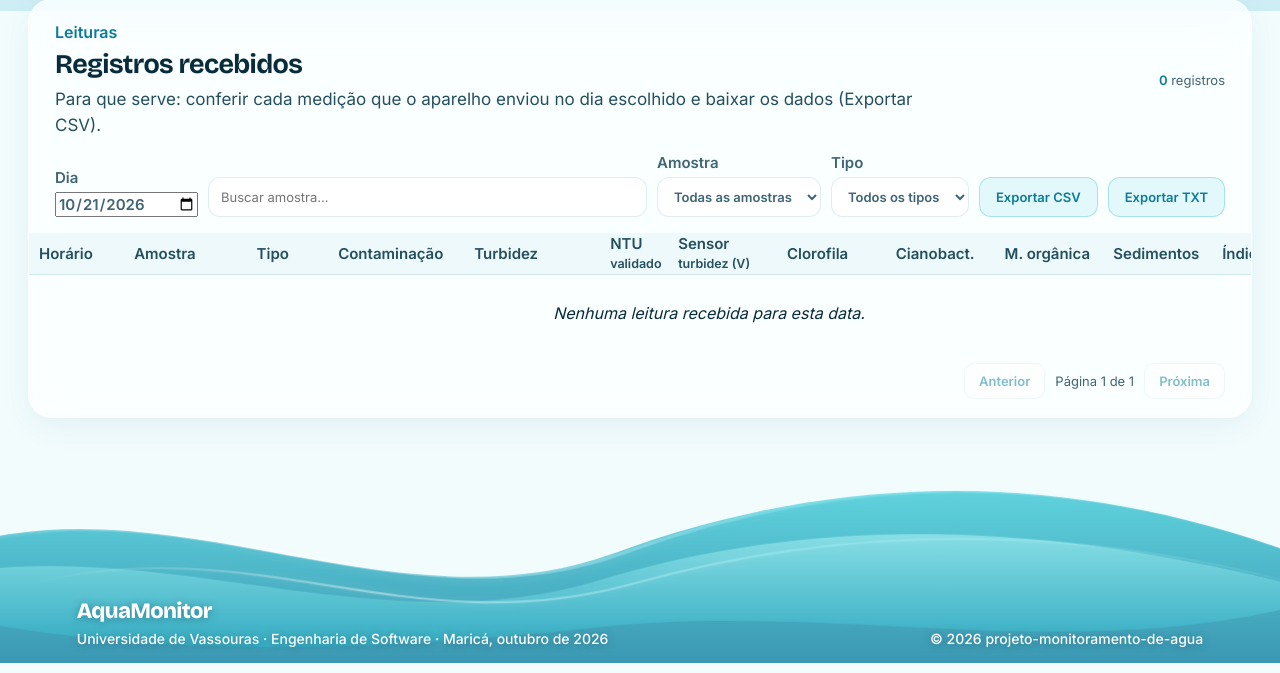
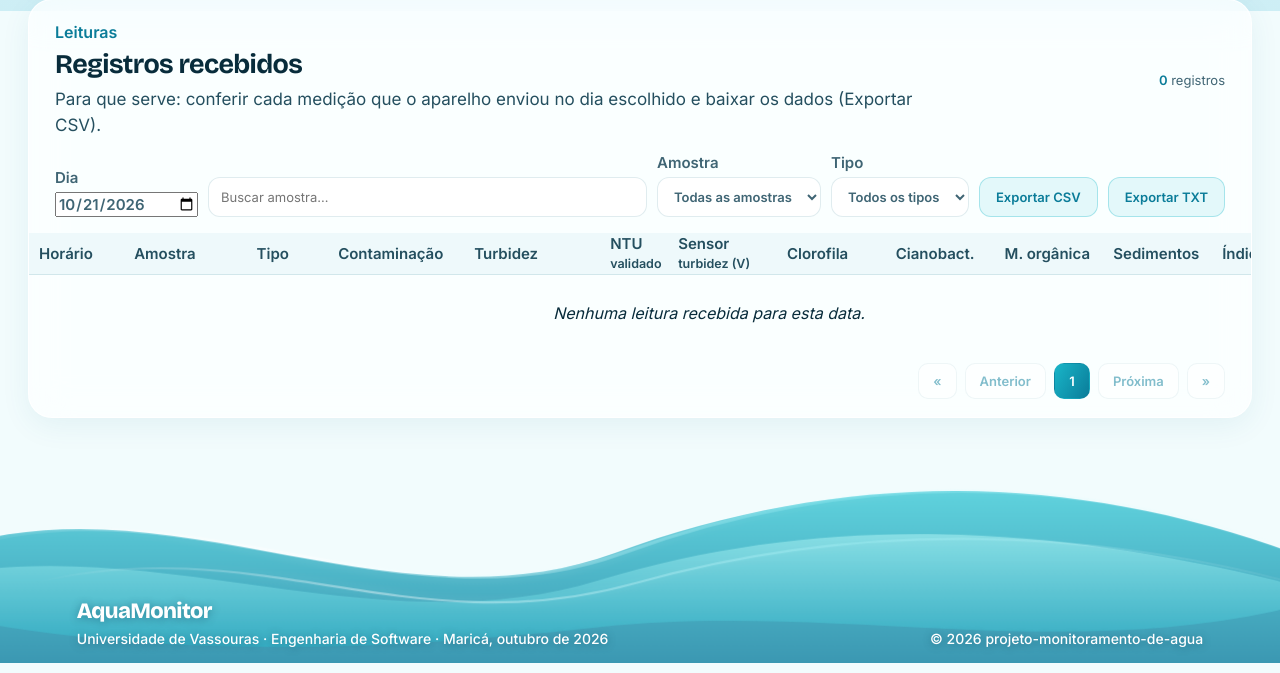
Before and after one commit to sgpcodes/projeto-monitoramento-de-agua--software, a Django app: page /historico/ in a window 1280 px wide. Shown: the part 789-1462 px from the top of the page. Run offline with Django 5.2, Linux system fonts and the light colour scheme; data that the repository does not hold is empty.

Commit message:
fix: ajuste nos indices da paginação do histórico de leituras

```diff
--- a/aquamonitor/static/aquamonitor/css/dashboard.css
+++ b/aquamonitor/static/aquamonitor/css/dashboard.css
@@ -241,10 +241,14 @@ button,input,select{font:inherit;color:inherit}
 #readings .readings-table th:nth-child(11){width:8%}
 #readings .readings-table th:nth-child(12){width:6%}
 #readings .readings-table th:nth-child(13){width:7%}
-.table-pagination{display:flex;align-items:center;justify-content:flex-end;gap:10px;padding:12px 26px 18px;font-size:13px;color:var(--muted)}
+.table-pagination{display:flex;align-items:center;justify-content:flex-end;gap:8px;padding:12px 26px 18px;font-size:13px;color:var(--muted);flex-wrap:wrap}
 .pagination-button{height:36px;padding:0 14px;color:var(--deep);font-weight:600;background:var(--surface-raised);border:1px solid var(--line);border-radius:10px;cursor:pointer}
 .pagination-button:hover:not(:disabled){background:rgba(25,181,200,.1)}
 .pagination-button:disabled{opacity:.5;cursor:not-allowed}
+.pagination-pages{display:flex;align-items:center;gap:6px}
+.pagination-button.page-number{min-width:36px;padding:0 9px}
+.pagination-button.page-number.is-current{color:#fff;background:linear-gradient(120deg,#19b5c8,#0a7c99);border-color:transparent}
+.pagination-ellipsis{min-width:14px;text-align:center;color:var(--muted)}
 .page-footer{display:flex;justify-content:space-between;gap:12px;padding:28px 4px 0;font-size:13px;color:var(--muted);flex-wrap:wrap}.page-footer strong{color:var(--ink);font-family:var(--display)}
 
 @media(max-width:1000px){.two-col{grid-template-columns:1fr}.sample-metrics{grid-template-columns:repeat(3,1fr)}.gauge{display:none}}
@@ -259,7 +263,7 @@ button,input,select{font:inherit;color:inherit}
   .orbit-one{width:96%;height:43%}.orbit-two{width:94%;height:40%}.orbit-three{width:100%;height:39%}
   .water-stage{top:68%;width:96%;height:31%}
   .scroll-hint{margin-top:24px}
-  .page-content{width:calc(100% - 28px)}.sample-metrics{grid-template-columns:repeat(2,1fr)}.panel-heading{padding:18px 18px 10px}.chart-wrap{padding:8px 8px 14px}.table-toolbar{padding:0 18px 14px}.table-pagination{padding:12px 18px 18px  }
+  .page-content{width:calc(100% - 28px)}.sample-metrics{grid-template-columns:repeat(2,1fr)}.panel-heading{padding:18px 18px 10px}.chart-wrap{padding:8px 8px 14px}.table-toolbar{padding:0 18px 14px}.table-pagination{justify-content:center;padding:12px 12px 18px;gap:6px}.table-pagination>.pagination-button{padding:0 10px}.pagination-pages{gap:4px}.pagination-button.page-number{min-width:32px;padding:0 7px}
   .footer-sea{width:calc(100% + 28px);height:210px;margin:24px -14px -50px}.footer-sea .footer-waves{height:210px}.footer-content{right:18px;bottom:20px;left:18px;align-items:flex-start;flex-direction:column;gap:8px}.footer-identity strong{font-size:20px}.footer-identity span,.footer-content small{max-width:100%;font-size:12px}
   #readings .readings-table{min-width:1360px}
   #readings .readings-table th,#readings .readings-table td{padding-right:8px;padding-left:8px}
--- a/aquamonitor/static/aquamonitor/js/dashboard.js
+++ b/aquamonitor/static/aquamonitor/js/dashboard.js
@@ -820,9 +820,49 @@
     filteredRows.slice(start, start + READINGS_PER_PAGE).forEach((r) => { r.hidden = false; });
     if ($("visible-count")) $("visible-count").textContent = String(filteredRows.length);
     if ($("no-results")) $("no-results").hidden = filteredRows.length !== 0 || rows.length === 0;
-    if ($("readings-page")) $("readings-page").textContent = `Página ${currentReadingsPage} de ${totalPages}`;
-    if ($("readings-prev")) $("readings-prev").disabled = currentReadingsPage <= 1;
-    if ($("readings-next")) $("readings-next").disabled = currentReadingsPage >= totalPages;
+    renderReadingsPagination(totalPages);
+  }
+  function renderReadingsPagination(totalPages) {
+    const nav = document.querySelector(".table-pagination");
+    const pages = $("readings-pages");
+    if (!nav || !pages) return;
+    nav.querySelector('[data-page-action="first"]').disabled = currentReadingsPage <= 1;
+    nav.querySelector('[data-page-action="prev"]').disabled = currentReadingsPage <= 1;
+    nav.querySelector('[data-page-action="next"]').disabled = currentReadingsPage >= totalPages;
+    nav.querySelector('[data-page-action="last"]').disabled = currentReadingsPage >= totalPages;
+
+    const windowSize = 3;
+    let start = Math.max(2, currentReadingsPage - Math.floor(windowSize / 2));
+    let end = Math.min(totalPages - 1, start + windowSize - 1);
+    start = Math.max(2, end - windowSize + 1);
+    const fragment = document.createDocumentFragment();
+    const addPage = (page) => {
+      const button = document.createElement("button");
+      button.type = "button";
+      button.className = "pagination-button page-number";
+      button.textContent = String(page);
+      button.dataset.page = String(page);
+      button.setAttribute("aria-label", `Página ${page}`);
+      if (page === currentReadingsPage) {
+        button.classList.add("is-current");
+        button.setAttribute("aria-current", "page");
+      }
+      fragment.append(button);
+    };
+    const addEllipsis = () => {
+      const ellipsis = document.createElement("span");
+      ellipsis.className = "pagination-ellipsis";
+      ellipsis.setAttribute("aria-label", "Páginas omitidas");
+      ellipsis.textContent = "…";
+      fragment.append(ellipsis);
+    };
+
+    addPage(1);
+    if (start > 2) addEllipsis();
+    for (let page = start; page <= end; page++) addPage(page);
+    if (end < totalPages - 1) addEllipsis();
+    if (totalPages > 1) addPage(totalPages);
+    pages.replaceChildren(fragment);
   }
   function updateSampleFilter(list) {
     const sel = $("sample-filter"); if (!sel) return;
@@ -888,12 +928,16 @@
   $("reading-search")?.addEventListener("input", () => filterReadings(true));
   $("sample-filter")?.addEventListener("change", () => filterReadings(true));
   $("type-filter")?.addEventListener("change", () => filterReadings(true));
-  $("readings-prev")?.addEventListener("click", () => {
-    if (currentReadingsPage > 1) { currentReadingsPage--; filterReadings(); }
-  });
-  $("readings-next")?.addEventListener("click", () => {
+  document.querySelector(".table-pagination")?.addEventListener("click", (event) => {
+    const button = event.target.closest("button");
+    if (!button || button.disabled) return;
     const totalPages = Math.max(1, Math.ceil(filteredRows.length / READINGS_PER_PAGE));
-    if (currentReadingsPage < totalPages) { currentReadingsPage++; filterReadings(); }
+    if (button.dataset.page) currentReadingsPage = Number(button.dataset.page);
+    else if (button.dataset.pageAction === "first") currentReadingsPage = 1;
+    else if (button.dataset.pageAction === "prev") currentReadingsPage--;
+    else if (button.dataset.pageAction === "next") currentReadingsPage++;
+    else if (button.dataset.pageAction === "last") currentReadingsPage = totalPages;
+    filterReadings();
   });
   function exportReadings(format) {
     if (!filteredRows.length) return;
--- a/aquamonitor/templates/aquamonitor/historico.html
+++ b/aquamonitor/templates/aquamonitor/historico.html
@@ -41,9 +41,11 @@
         <p class="no-results" id="no-results" hidden>Nenhuma leitura corresponde aos filtros.</p>
       </div>
       <nav class="table-pagination" aria-label="Paginação dos registros">
-        <button class="pagination-button" id="readings-prev" type="button" aria-label="Página anterior" disabled>Anterior</button>
-        <span id="readings-page" aria-live="polite">Página 1 de 1</span>
-        <button class="pagination-button" id="readings-next" type="button" aria-label="Próxima página" disabled>Próxima</button>
+        <button class="pagination-button" type="button" data-page-action="first" aria-label="Primeira página" disabled>«</button>
+        <button class="pagination-button" type="button" data-page-action="prev" aria-label="Página anterior" disabled>Anterior</button>
+        <span class="pagination-pages" id="readings-pages" aria-label="Páginas"></span>
+        <button class="pagination-button" type="button" data-page-action="next" aria-label="Próxima página" disabled>Próxima</button>
+        <button class="pagination-button" type="button" data-page-action="last" aria-label="Última página" disabled>»</button>
       </nav>
     </section>
 {% endblock %}
```
